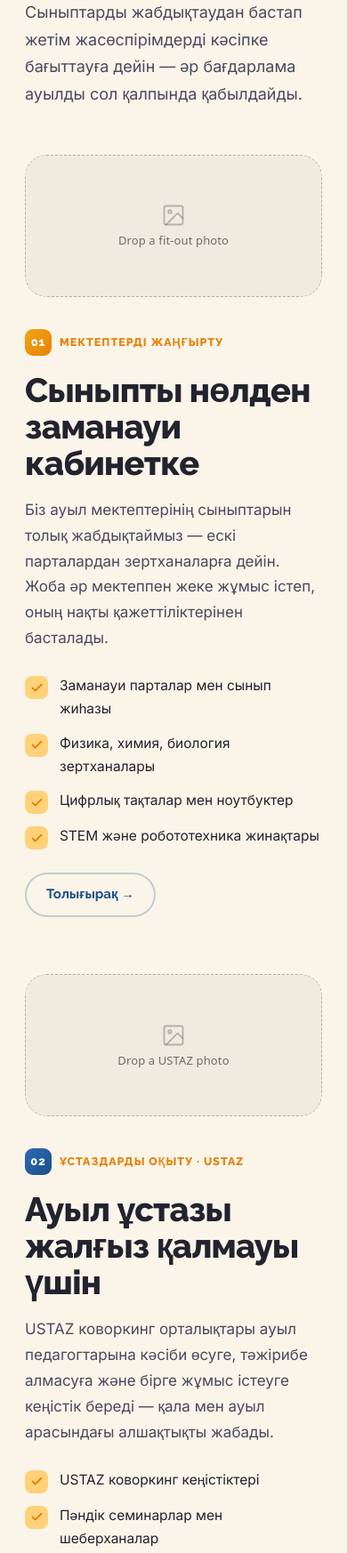
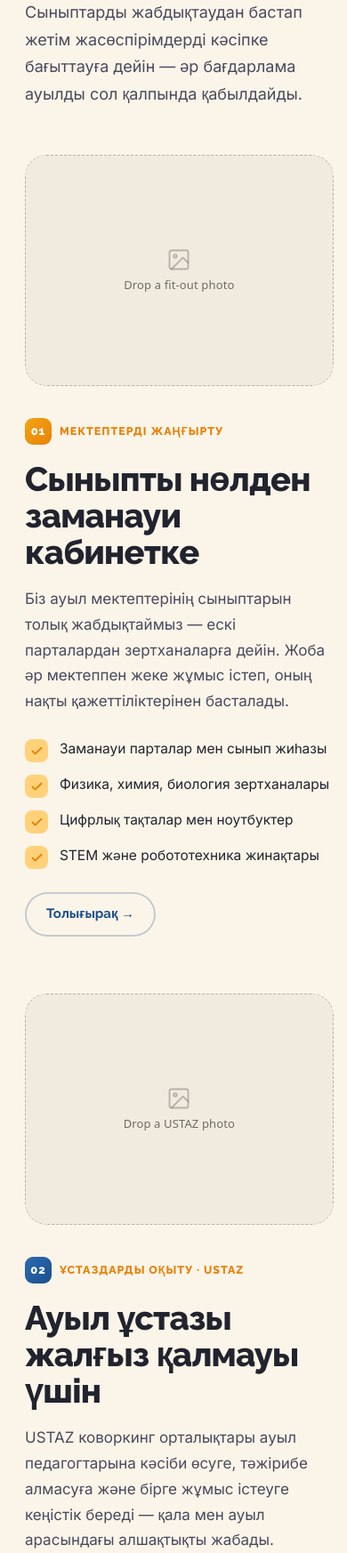
Before and after one commit to Eldar0904/Aul-Bilim, a plain HTML site: page index.html in a window 390 px wide. Shown: the part 1556-3302 px from the top of the page at 89% size. Drawn offline with Linux system fonts and the light colour scheme; no server answers.

Commit message:
Refactor image-slot elements in index.html and update CSS for media-slot dimensions
- Removed inline aspect-ratio styles from image-slot elements in index.html for better consistency.
- Added CSS rules in steppe.css to define aspect ratios and minimum heights for media-slot elements, enhancing layout responsiveness.

```diff
--- a/index.html
+++ b/index.html
@@ -82,7 +82,7 @@
     <!-- Program 01 — Fit-Out -->
     <div class="prog-row" style="margin-bottom:64px;">
       <div class="prog-media">
-        <image-slot id="home-prog-1" class="media-slot" style="aspect-ratio:5/4;" shape="rounded" radius="24" placeholder="Drop a fit-out photo"></image-slot>
+        <image-slot id="home-prog-1" class="media-slot" shape="rounded" radius="24" placeholder="Drop a fit-out photo"></image-slot>
       </div>
       <div class="prog-detail">
         <div class="prog-tag"><span class="num" style="background:linear-gradient(135deg,#F2A413,#E8820A);">01</span><span lang="kk">Мектептерді жаңғырту</span><span lang="en">School Fit-Out</span></div>
@@ -101,7 +101,7 @@
     <!-- Program 02 — USTAZ -->
     <div class="prog-row flip" style="margin-bottom:64px;">
       <div class="prog-media b">
-        <image-slot id="home-prog-2" class="media-slot" style="aspect-ratio:5/4;" shape="rounded" radius="24" placeholder="Drop a USTAZ photo"></image-slot>
+        <image-slot id="home-prog-2" class="media-slot" shape="rounded" radius="24" placeholder="Drop a USTAZ photo"></image-slot>
       </div>
       <div class="prog-detail">
         <div class="prog-tag"><span class="num" style="background:linear-gradient(135deg,#2D6AB4,#1B4F8A);">02</span><span lang="kk">Ұстаздарды оқыту · USTAZ</span><span lang="en">Teacher Training · USTAZ</span></div>
@@ -120,7 +120,7 @@
     <!-- Program 03 — Samruk Umiti -->
     <div class="prog-row">
       <div class="prog-media">
-        <image-slot id="home-prog-3" class="media-slot" style="aspect-ratio:5/4;" shape="rounded" radius="24" placeholder="Drop a mentorship photo"></image-slot>
+        <image-slot id="home-prog-3" class="media-slot" shape="rounded" radius="24" placeholder="Drop a mentorship photo"></image-slot>
       </div>
       <div class="prog-detail">
         <div class="prog-tag"><span class="num" style="background:linear-gradient(135deg,#F4B06A,#B5560C);">03</span><span lang="kk">Тәлімгерлік · Samruk Umiti</span><span lang="en">Child Mentorship · Samruk Umiti</span></div>
--- a/steppe.css
+++ b/steppe.css
@@ -341,6 +341,7 @@ section.block { position: relative; z-index: 2; padding: 72px 0; }
 .prog-row { display: grid; grid-template-columns: 1fr 1fr; gap: 56px; align-items: center; }
 .prog-row.flip .prog-media { order: 2; }
 .prog-media { position: relative; }
+.prog-media .media-slot { aspect-ratio: 4 / 3; min-height: 360px; }
 .prog-media .imgph { aspect-ratio: 5/4; }
 .prog-media.b .imgph { border-radius: 36px 120px 36px 36px; }
 .prog-tag { display: inline-flex; align-items: center; gap: 9px; font-family: var(--fh); font-weight: 800; font-size: 12.5px; letter-spacing: 0.08em; text-transform: uppercase; color: var(--accent-deep); margin-bottom: 18px; }
@@ -493,6 +494,7 @@ footer.site { background: var(--ink); color: rgba(255,255,255,0.66); padding: 60
   .progs, .stories, .values, .ways { grid-template-columns: 1fr 1fr; }
   .why-grid, .prog-row, .split { grid-template-columns: 1fr; gap: 36px; }
   .prog-row.flip .prog-media { order: 0; }
+  .prog-media .media-slot { min-height: 320px; }
   .steps { grid-template-columns: 1fr 1fr; }
   .team { grid-template-columns: 1fr 1fr; }
   .foot-grid { grid-template-columns: 1fr 1fr; }
@@ -514,6 +516,7 @@ footer.site { background: var(--ink); color: rgba(255,255,255,0.66); padding: 60
   .menu-btn { display: grid; place-items: center; }
   nav.bar { position: relative; }
   .progs, .stories, .values, .ways, .steps, .team { grid-template-columns: 1fr; }
+  .prog-media .media-slot { min-height: 260px; }
   .hero h1 { font-size: 40px; }
   .head h2 { font-size: 34px; }
   .why, .form-card { padding: 40px 26px; }
```
